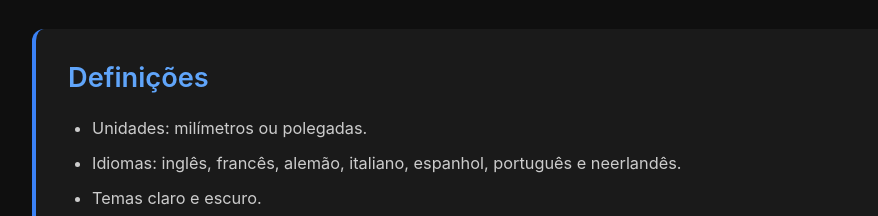
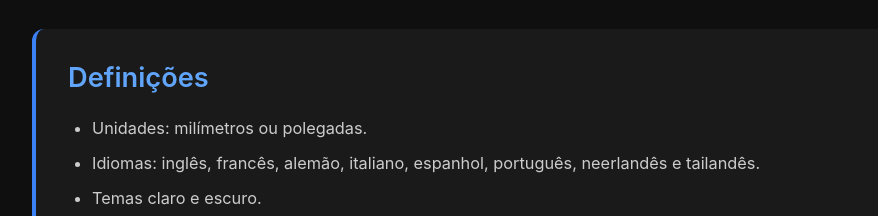
Before and after one commit to Poli-International/piercing-angle-guide, a plain HTML site: page documentation-pt.html in a window 1280 px wide. Shown: the part 3320-3536 px from the top of the page, without its empty margins (174-1052 px from the left). Drawn offline with Linux system fonts and the light colour scheme.

Commit message:
sync documentation-pt.html from the live site
The website copy of this tool moved on and the repo did not, so an
AI Studio import from here would have reverted it.

```diff
--- a/documentation-pt.html
+++ b/documentation-pt.html
@@ -106,7 +106,7 @@
         <h2>Definições</h2>
         <ul>
         <li>Unidades: milímetros ou polegadas.</li>
-        <li>Idiomas: inglês, francês, alemão, italiano, espanhol, português e neerlandês.</li>
+        <li>Idiomas: inglês, francês, alemão, italiano, espanhol, português, neerlandês e tailandês.</li>
         <li>Temas claro e escuro.</li>
         <li>Incorporar: copie um excerto de iframe a partir do botão Incorporar.</li>
         </ul>
```
